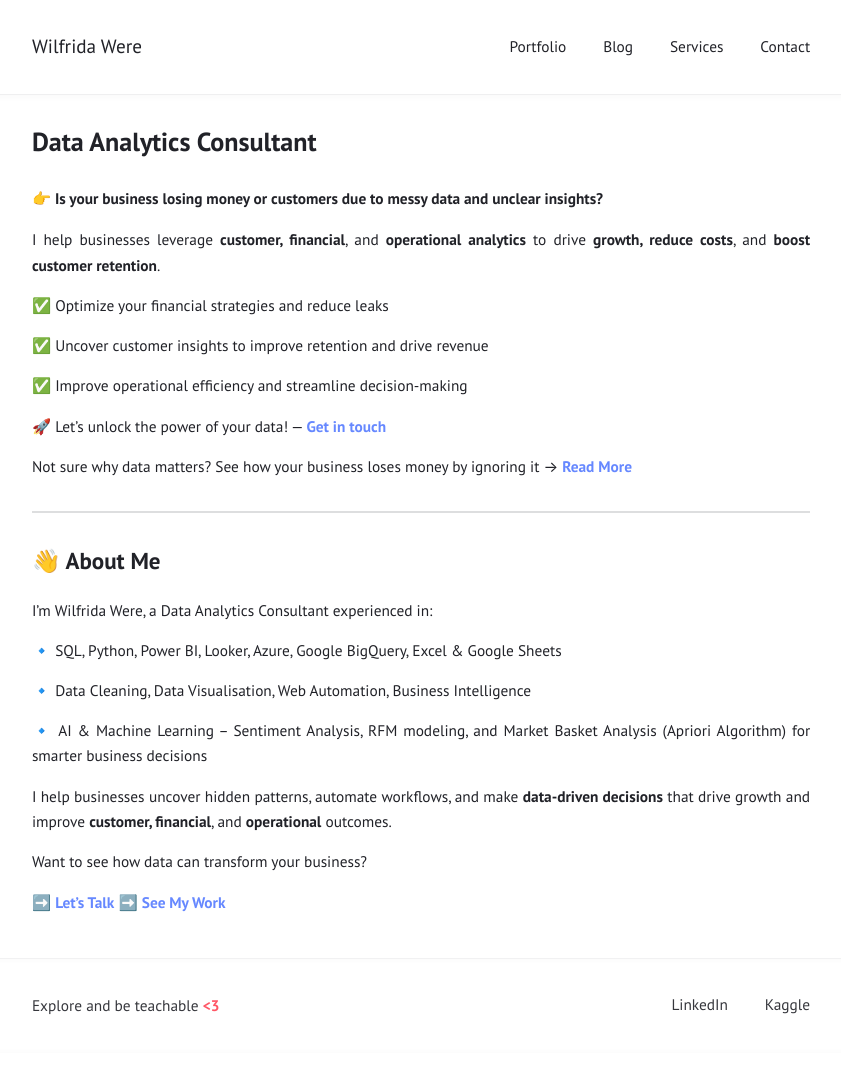
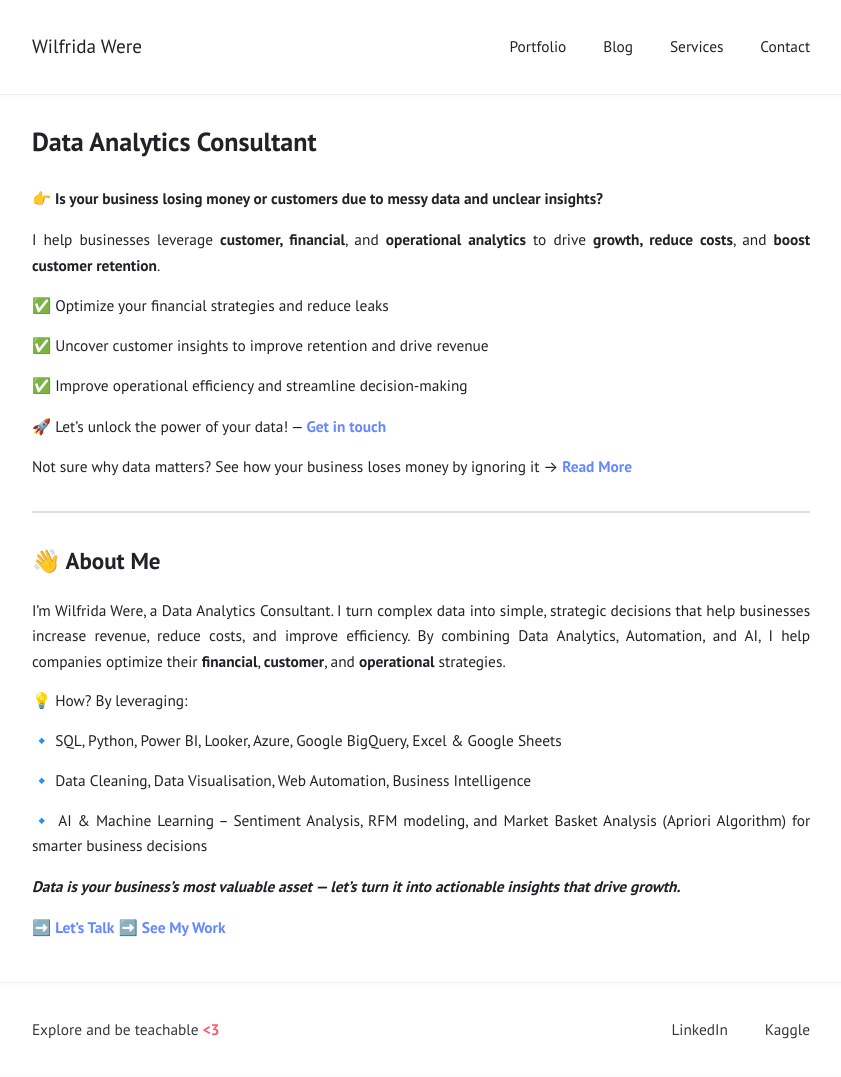
Before and after one commit to Wilfrida-Were/website, a Jekyll site: the page built from index.md, in a window 1280 px wide. Shown: the whole page, without its empty margins (219-1060 px from the left). Built offline with Jekyll 4.4.1, drawn with Linux system fonts in a browser that asks for light colours; before the commit the page ends 1053 px from its top, so only the background shows below that.

Commit message:
Update index.md

```diff
--- a/index.md
+++ b/index.md
@@ -21,7 +21,9 @@
 
 # 👋 About Me
 
-I’m Wilfrida Were, a Data Analytics Consultant experienced in:
+I’m Wilfrida Were, a Data Analytics Consultant. I turn complex data into simple, strategic decisions that help businesses increase revenue, reduce costs, and improve efficiency. By combining Data Analytics, Automation, and AI, I help companies optimize their **financial**, **customer**, and **operational** strategies.
+
+💡 How? By leveraging:
 
 🔹 SQL, Python, Power BI, Looker, Azure, Google BigQuery, Excel & Google Sheets
 
@@ -29,9 +31,7 @@
 
 🔹 AI & Machine Learning – Sentiment Analysis, RFM modeling, and Market Basket Analysis (Apriori Algorithm) for smarter business decisions
 
-I help businesses uncover hidden patterns, automate workflows, and make **data-driven decisions** that drive growth and improve **customer, financial**, and **operational** outcomes.
-
-Want to see how data can transform your business?
+***Data is your business’s most valuable asset — let’s turn it into actionable insights that drive growth.***
 
 ➡️ **[Let's Talk](https://www.wilfridawere.com/contact/)**
 ➡️ **[See My Work](https://www.wilfridawere.com/portfolio/)**
```
